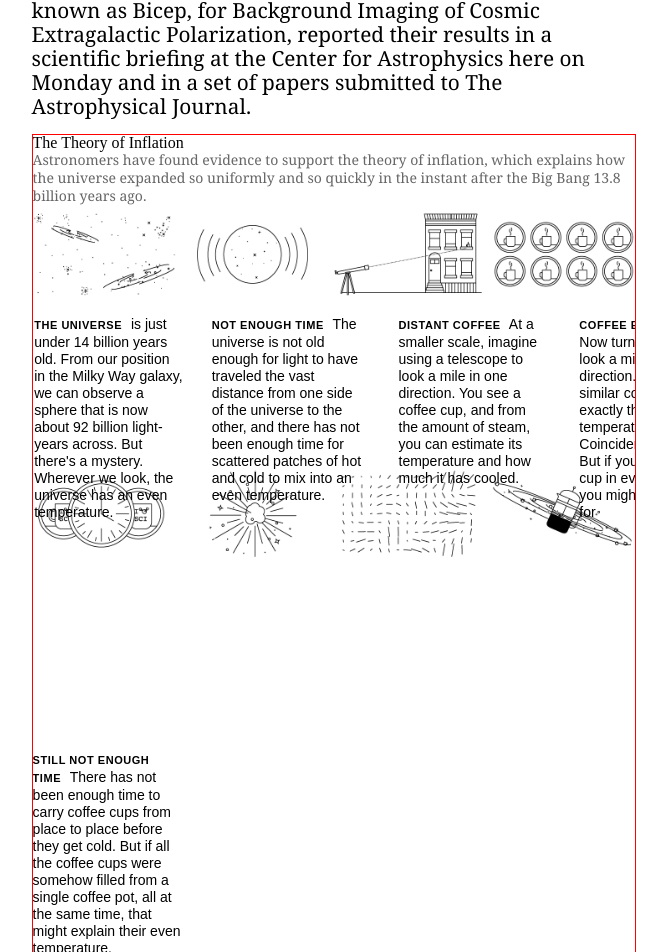
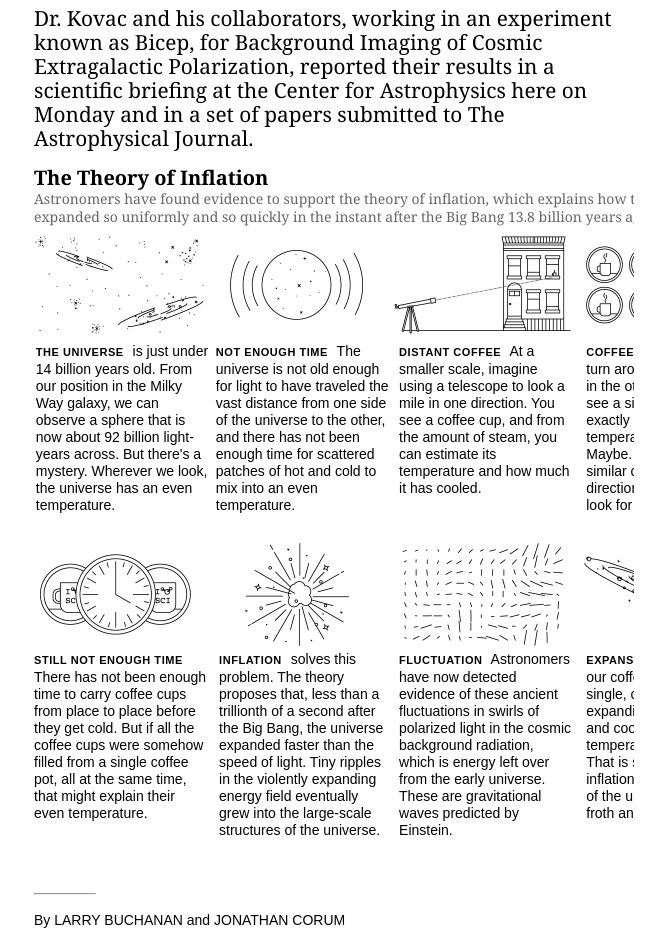
Before and after one commit to tundeiness/New-York-Times-clone, a plain HTML site: page index.html in a window 1280 px wide. Shown: the part 2760-3712 px from the top of the page, without its empty margins (258-925 px from the left). Drawn offline with Linux system fonts and the light colour scheme.

Commit message:
finishing up the styling of the inflation section and the rest of the article

```diff
--- a/index.html
+++ b/index.html
@@ -137,8 +137,8 @@
                             </p>
                         </div>
                         <div class="inflation-author">
-                            <hr>
-                            By LARRY BUCHANAN and JONATHAN CORUM
+                            <hr class="inflation-hr">
+                            <span class="inflation-makers">By LARRY BUCHANAN and JONATHAN CORUM</span>
                         </div>
                     </div>
                     <p class="article-text">
--- a/main.css
+++ b/main.css
@@ -140,8 +140,9 @@
 /* styling article wrapper and contents */
 
 .article-wrapper {
-    width: 70%;
+    width: 600px;
     margin: 2rem auto;
+    overflow: hidden;
 }
 
 .article-details {
@@ -237,13 +238,23 @@
     font-family: nyt-imperial,georgia,'times new roman',times,serif;
     font-size: 1.3rem;
     line-height: 1.5rem;
-    /* margin-left: 20px;
-    margin-right: 20px; */
 }
 
 .inflation {
-    border: 1px solid red;
+    /* border: 1px solid red; */
+    width: 720px;
+    margin: 0 auto;
     overflow: hidden;
+}
+
+.inflation-title {
+    font-size: 20px;
+    font-size: 1.25rem;
+    line-height: 24px;
+    line-height: 1.5rem;
+    font-weight: 700;
+    font-style: normal;
+    font-family: nyt-cheltenham,georgia,times new roman,times,serif;
 }
 
 .inflation-description {
@@ -260,42 +271,68 @@
 }
 
 .inflation-image {
+    max-width:100%;
     width: 100%
 }
 
 .inflation-text {
- width: 150px;
+    width: 173px;
     font-family: nyt-franklin,arial,helvetica,sans-serif;
     font-size: 14px;
     line-height: 17px;
     font-weight: 300;
- color: #000000;
+    color: #000;
 }
 
 .inflation-text-1 {
     position: absolute;
- top: 7.9%;
+    top: 17.9%;
     left: 0.2544%;
-
 }
 
 .inflation-text-2 {
     position: absolute;
-    top: 7.9%;
-    left: 29.7029%;
+    top: 17.9%;
+    left: 25.2544%;
 }
 
 .inflation-text-3 {
     position: absolute;
-    top: 7.9%;
-    left: 60.7029%;
+    top: 17.9%;
+    left: 50.7029%;
 }
 
 .inflation-text-4 {
     position: absolute;
-    top: 7.9%;
-    left: 90.7029%;
+    top: 17.9%;
+    left: 76.7029%;
 }
+
+.inflation-text-5 {
+    position: absolute;
+    top: 65.2544%;
+    left: 0;
+}
+
+.inflation-text-6 {
+    position: absolute;
+    top: 65.2544%;
+    left: 25.7029%;
+}
+
+.inflation-text-7 {
+    position: absolute;
+    top: 65.2544%;
+    left: 50.7029%;
+}
+
+.inflation-text-8 {
+    position: absolute;
+    top: 65.2544%;
+    left: 76.7029%;
+}
+
+
 
 .inflation-text-bold {
     margin-right: 5px;
@@ -309,6 +346,35 @@
 
 .inflation-img {
     max-width: 100%;
+}
+
+
+.inflation-author {
+    text-align: left;
+    margin-bottom: 3rem;
+}
+
+.inflation-hr {
+    width: 60px;
+    margin: 1rem 0;
+    color: black;
+    /* border-bottom: 1px solid black; */
+}
+
+.inflation-makers {
+    font-size: 14px;
+    font-size: .875rem;
+    line-height: 18px;
+    line-height: 1.125rem;
+    font-weight: 500;
+    font-style: normal;
+    font-family: nyt-franklin,arial,helvetica,sans-serif;
+}
+
+
+.article-sub-heading {
+    font-weight: 700;
+    margin: 2rem 0;
 }
 
 
```
Lines whose indentation alone changed are shown as unchanged.
